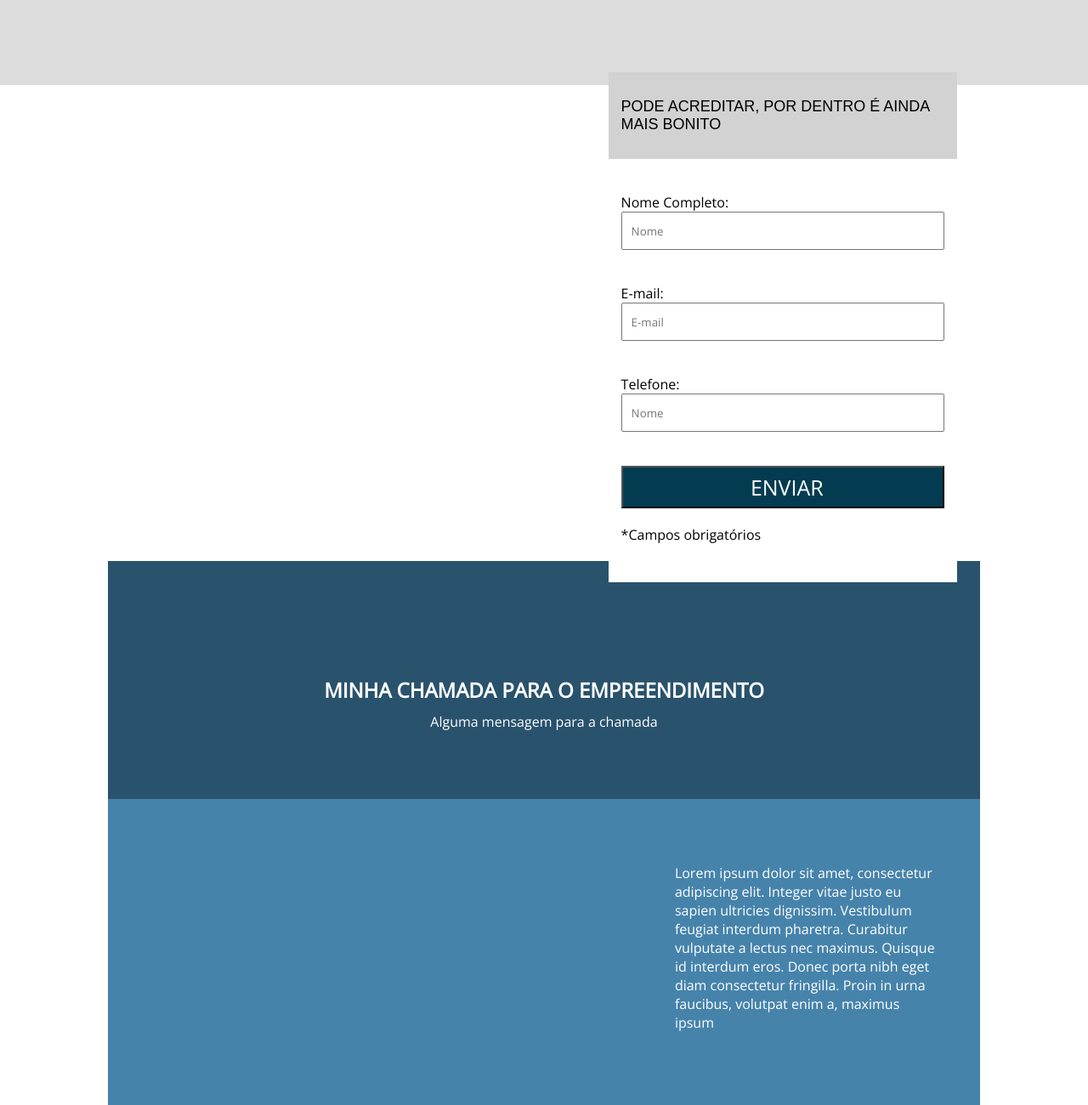
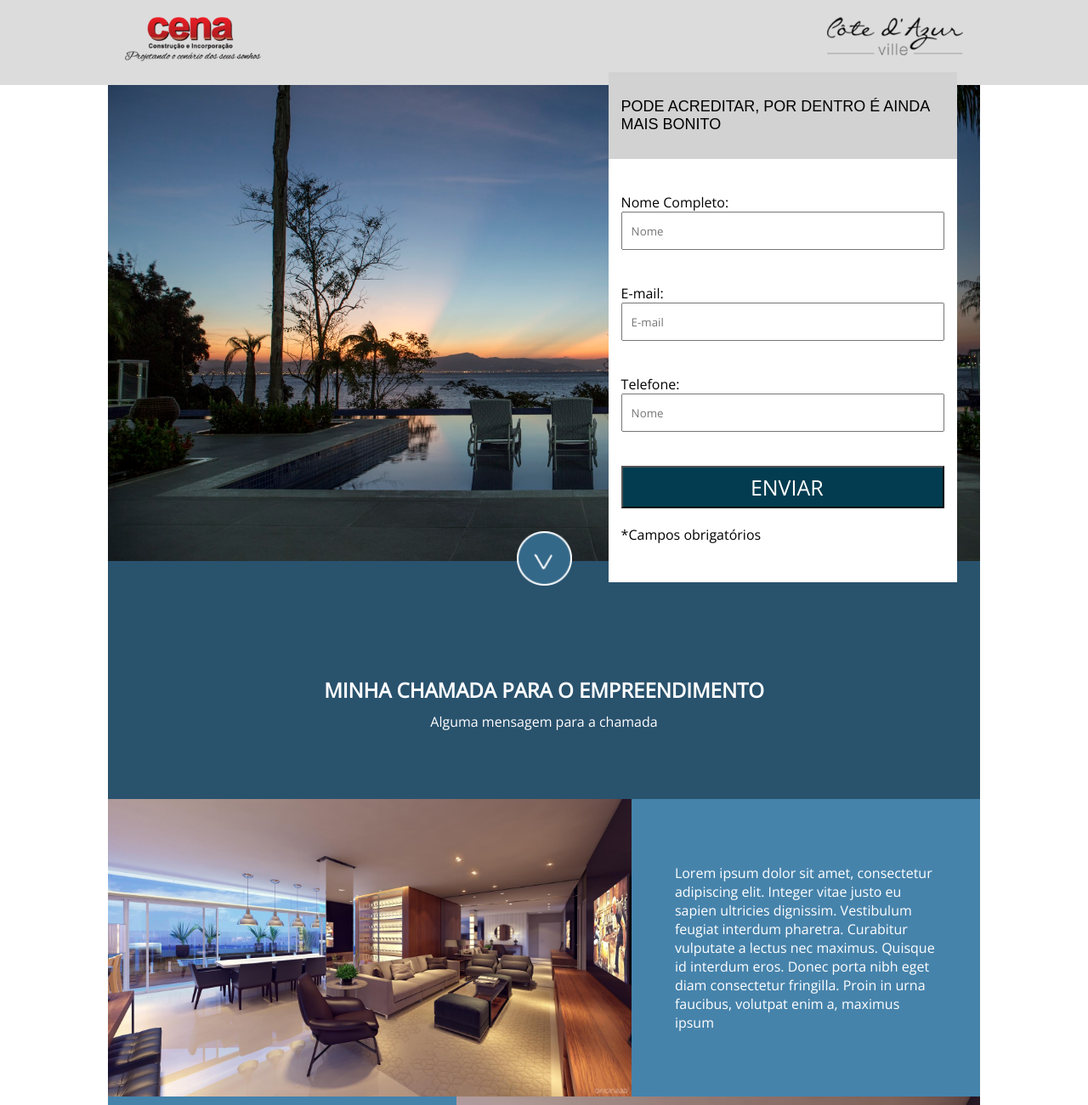
Before and after one commit to VladimirMonteiro/LandingPage, a plain HTML site: page index.html in a window 1280 px wide. Shown: the top 1300 px of the page at 85% size. Drawn offline with nearby package versions, Linux system fonts and the light colour scheme.

Commit message:
Update style.css

```diff
--- a/style/style.css
+++ b/style/style.css
@@ -25,7 +25,7 @@ header{
 .logo-01{
     width: 160px;
     height:80px;
-    background-image: url('./images/logo1.png');
+    background-image: url('/images/logo1.png');
     background-size: 100% auto;
     background-repeat: no-repeat;
     display: inline-block;
@@ -36,7 +36,7 @@ header{
 .logo-02{
     width: 160px;
     height: 60px;
-    background-image: url('./images/logo2.png');
+    background-image: url('/images/logo2.png');
     background-repeat: no-repeat;
     background-size: 100% auto;
     float: right;
@@ -76,7 +76,7 @@ header{
  .container-01 >.center{
     width: 1026px;
     height: 560px;
-    background-image: url('./images/bg-form.jpg');
+    background-image: url('/images/bg-form.jpg');
     background-repeat: no-repeat;
 
     background-position:  center ;
@@ -137,7 +137,7 @@ header{
 .arrow{
     width: 65px;
     height: 65px;
-    background-image: url('./images/arrow.png');
+    background-image: url('/images/arrow.png');
     background-size: 100% auto;
     margin: 0 auto;
     position: relative;
@@ -187,7 +187,7 @@ header{
  .img-01{
     width: 60%;
     height: 100%;
-    background-image: url('./images/mosaico1.jpg');
+    background-image: url('/images/mosaico1.jpg');
     background-size: cover;
     background-position: center;
     display: inline-block;
```
